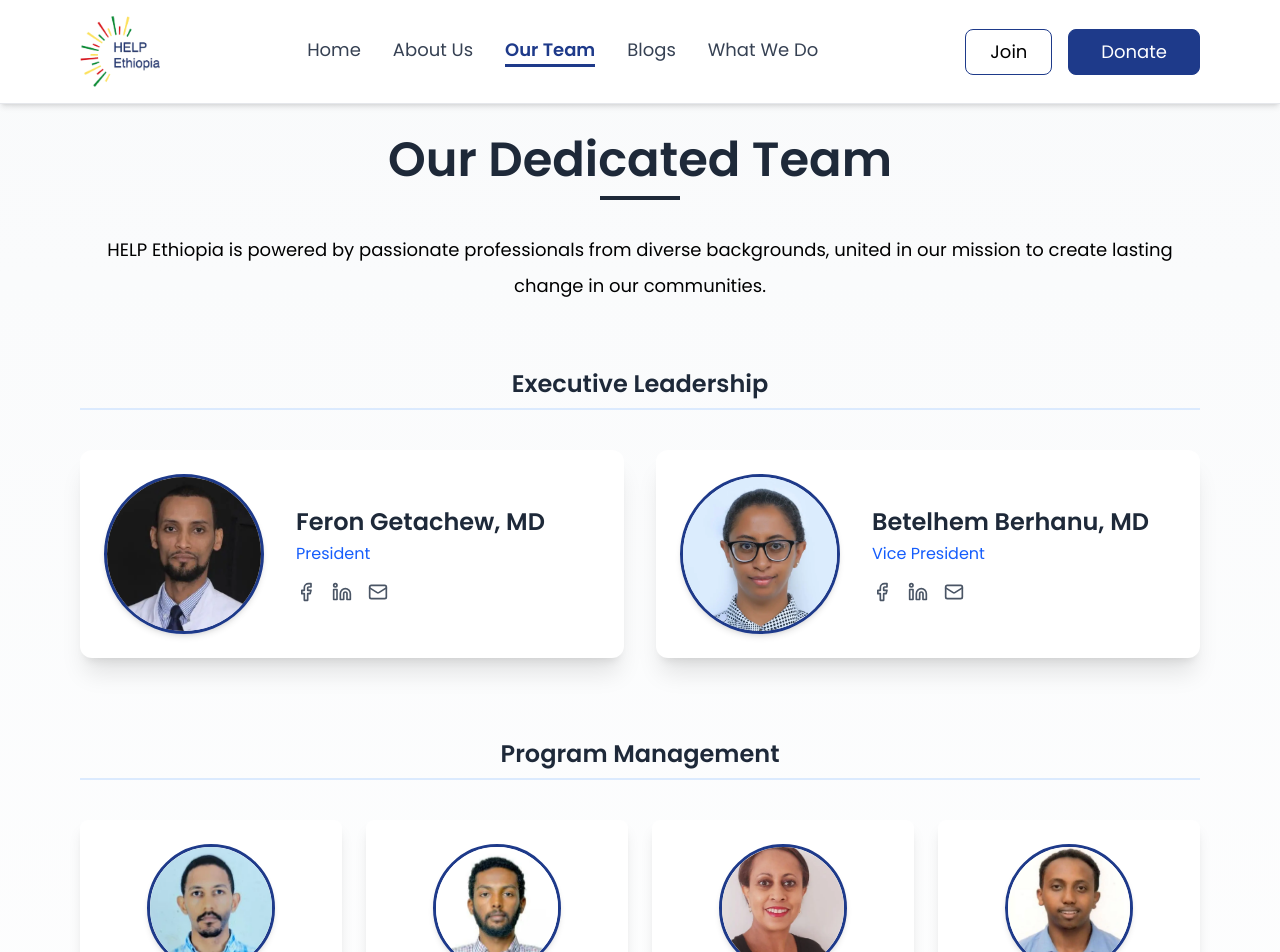
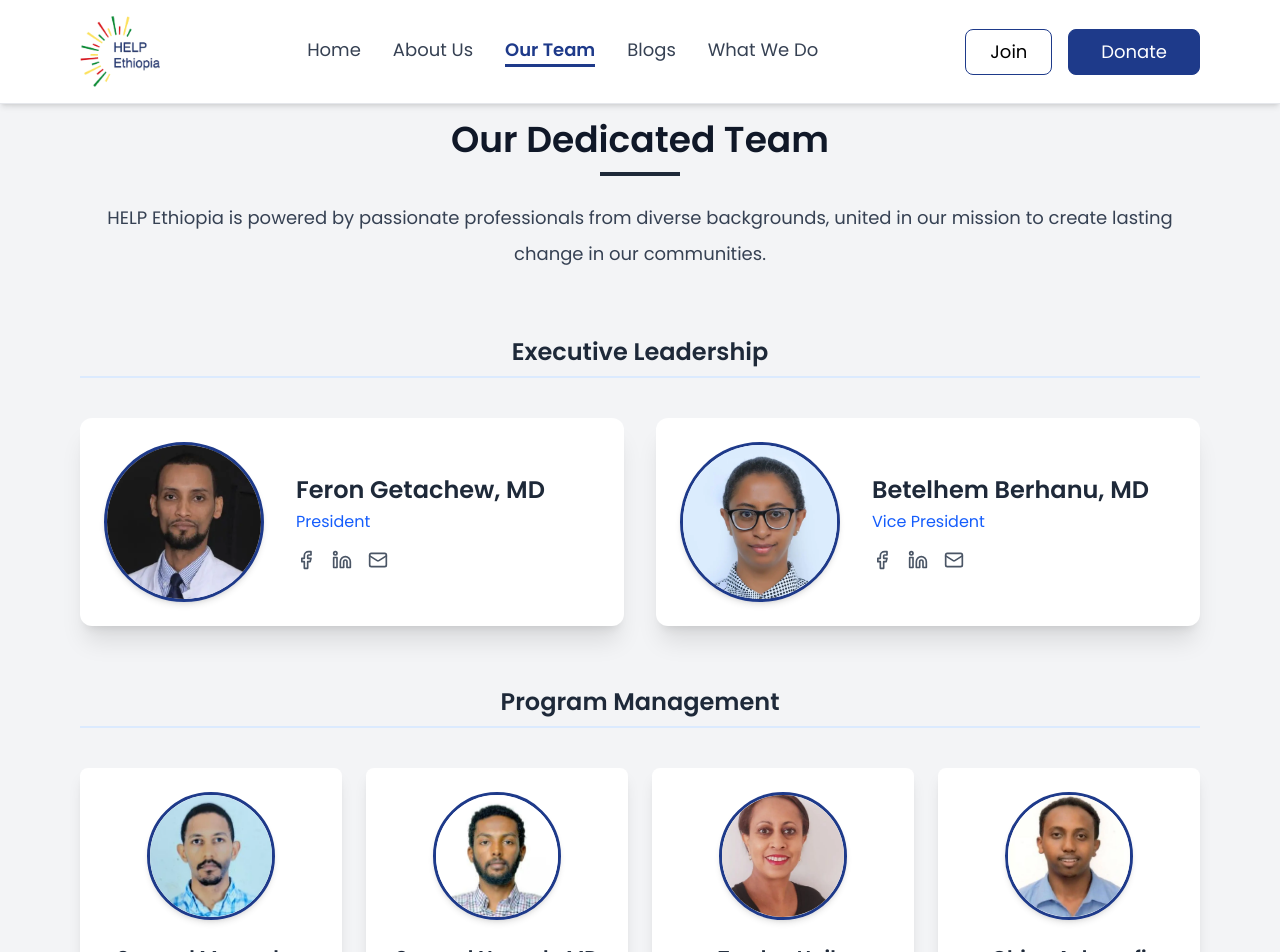
Before and after one commit to dagimgetaw/Help-Ethiopia-Website, a React (Vite) app in the folder frontend/: page /our-team in a window 1280 px wide. Shown: the top 952 px of the page. Built offline with nearby package versions, Linux system fonts and the light colour scheme.

Commit message:
style: update the component width and card margin bottom

```diff
--- a/frontend/src/Components/Team/Team.jsx
+++ b/frontend/src/Components/Team/Team.jsx
@@ -7,14 +7,14 @@ export default function Team() {
   const officers = teamData.slice(6); // Remaining team members
 
   return (
-    <div className="py-16 pt-30 px-5 md:px-12 lg:px-20 bg-gradient-to-b from-gray-50 to-white font-text">
-      <div className="max-w-6xl mx-auto">
+    <div className="py-16 pt-30 px-5 md:px-12 lg:px-20 bg-gray-100 font-text">
+      <div className="max-w-7xl mx-auto">
         <div className="text-center mb-16">
-          <h2 className="text-3xl md:text-4xl xl:text-5xl font-semibold mt-4 text-center text-gray-800">
+          <h2 className="text-3xl md:text-4xl font-bold text-gray-900 text-center">
             Our Dedicated Team
           </h2>
           <div className="w-20 h-1 mt-3 bg-gray-800 mx-auto mb-6"></div>
-          <p className="text-center pt-2 text-md md:text-lg leading-8 md:leading-9 font-text mx-auto">
+          <p className="text-lg leading-8 md:leading-9 text-gray-700 mx-auto">
             HELP Ethiopia is powered by passionate professionals from diverse
             backgrounds, united in our mission to create lasting change in our
             communities.
@@ -22,11 +22,11 @@ export default function Team() {
         </div>
 
         {/* Leadership Tier */}
-        <div className="mb-20">
+        <div className="mb-15">
           <h3 className="text-2xl font-bold text-gray-800 mb-10 text-center border-b-2 border-blue-100 pb-2">
             Executive Leadership
           </h3>
-          <div className="grid grid-cols-1 md:grid-cols-2 gap-8">
+          <div className="grid grid-cols-1 md:grid-cols-1 lg:grid-cols-2 gap-8">
             {leadership.map((member, index) => (
               <div
                 key={index}
@@ -77,7 +77,7 @@ export default function Team() {
         </div>
 
         {/* Management Tier */}
-        <div className="mb-20">
+        <div className="mb-15">
           <h3 className="text-2xl font-bold text-gray-800 mb-10 text-center border-b-2 border-blue-100 pb-2">
             Program Management
           </h3>
```
